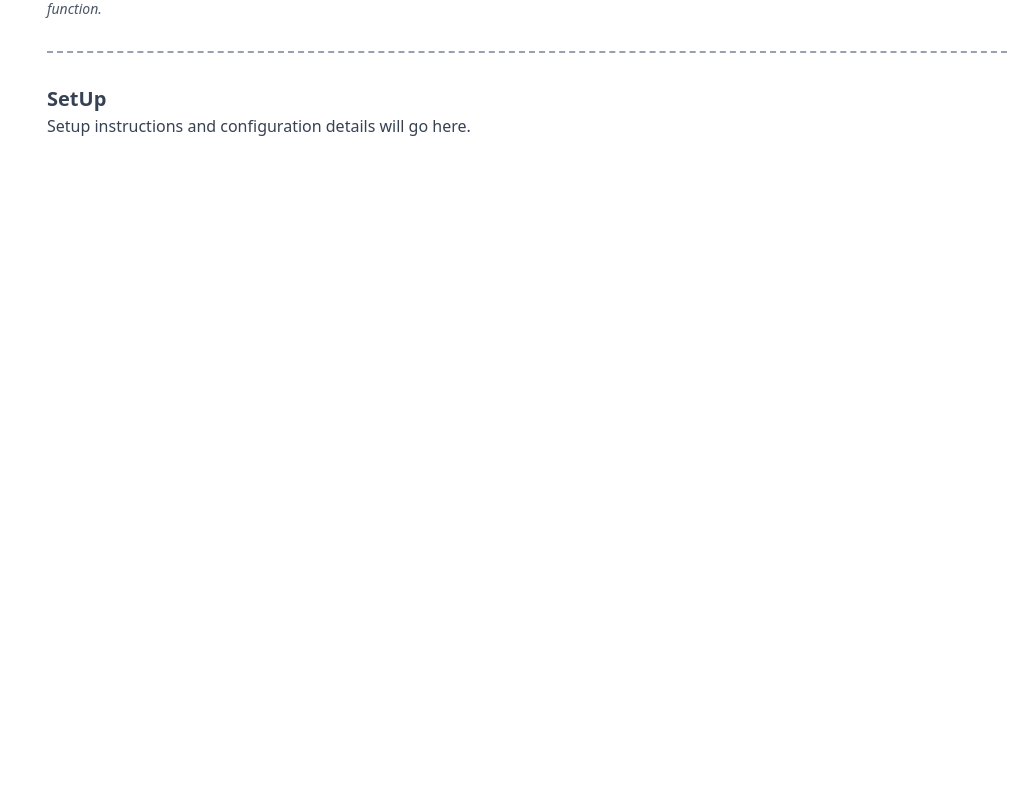
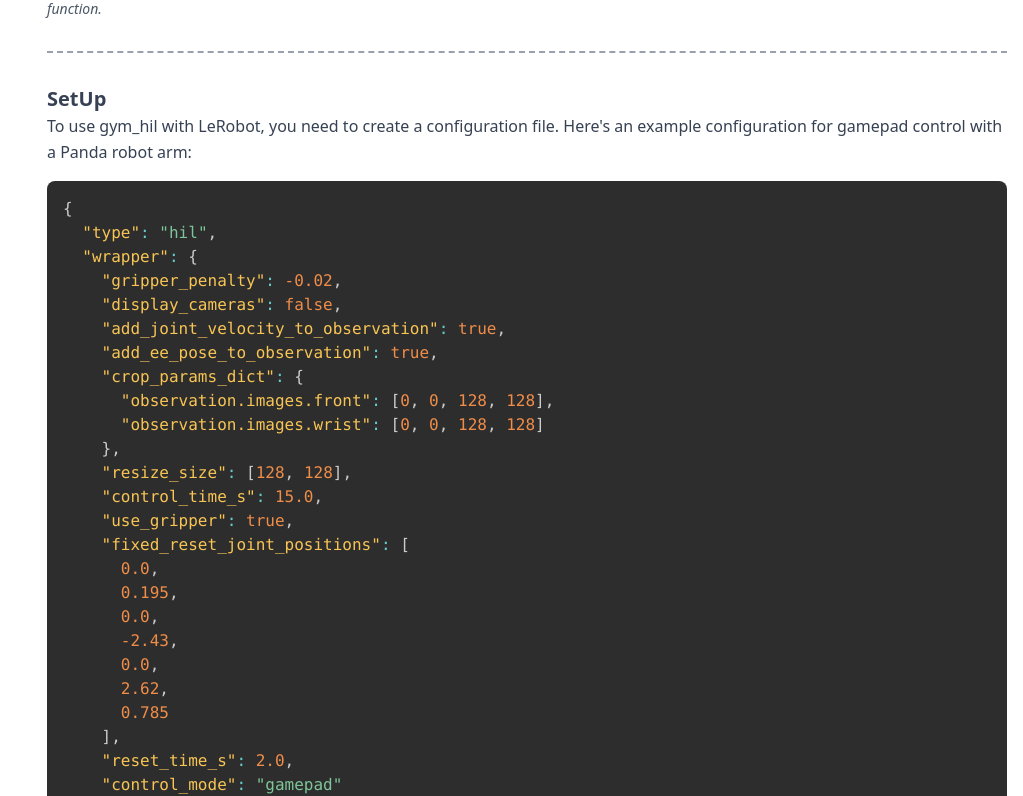
Before and after one commit to WilliamGiammona/learning-ai, a Next.js app: page /robotics in a window 1280 px wide. Shown: the part 1668-2464 px from the top of the page, without its empty margins (257-1280 px from the left). Before the commit the page ends 1839 px from the top, so only its background shows below. Built offline with nearby package versions, Linux system fonts and the light colour scheme.

Commit message:
refactor

```diff
--- a/app/robotics/page.tsx
+++ b/app/robotics/page.tsx
@@ -1,5 +1,7 @@
 import React from "react";
 import Image from "next/image";
+import { Prism as SyntaxHighlighter } from "react-syntax-highlighter";
+import { tomorrow } from "react-syntax-highlighter/dist/esm/styles/prism";
 
 const Robotics = () => {
   return (
@@ -250,7 +252,87 @@ const Robotics = () => {
 
             <section id="setup">
               <h3 className="text-xl font-semibold">SetUp</h3>
-              <p>Setup instructions and configuration details will go here.</p>
+              <p className="mb-4">
+                To use gym_hil with LeRobot, you need to create a configuration
+                file. Here&apos;s an example configuration for gamepad control
+                with a Panda robot arm:
+              </p>
+
+              <SyntaxHighlighter
+                language="json"
+                style={tomorrow}
+                className="rounded-lg mb-4"
+              >
+                {`{
+  "type": "hil",
+  "wrapper": {
+    "gripper_penalty": -0.02,
+    "display_cameras": false,
+    "add_joint_velocity_to_observation": true,
+    "add_ee_pose_to_observation": true,
+    "crop_params_dict": {
+      "observation.images.front": [0, 0, 128, 128],
+      "observation.images.wrist": [0, 0, 128, 128]
+    },
+    "resize_size": [128, 128],
+    "control_time_s": 15.0,
+    "use_gripper": true,
+    "fixed_reset_joint_positions": [
+      0.0,
+      0.195,
+      0.0,
+      -2.43,
+      0.0,
+      2.62,
+      0.785
+    ],
+    "reset_time_s": 2.0,
+    "control_mode": "gamepad"
+  },
+  "name": "heptapod_sim",
+  "mode": "record",
+  "repo_id": "WilliamGiammona/il_gym",
+  "dataset_root": null,
+  "task": "PandaPickCubeGamepad-v0",
+  "num_episodes": 30,
+  "episode": 0,
+  "pretrained_policy_name_or_path": null,
+  "device": "mps",
+  "push_to_hub": false,
+  "fps": 20,
+  "features": {
+    "observation.images.front": {
+      "type": "VISUAL",
+      "shape": [3, 128, 128]
+    },
+    "observation.images.wrist": {
+      "type": "VISUAL",
+      "shape": [3, 128, 128]
+    },
+    "observation.state": {
+      "type": "STATE",
+      "shape": [18]
+    },
+    "action": {
+      "type": "ACTION",
+      "shape": [4]
+    }
+  },
+  "features_map": {
+    "observation.images.front": "observation.images.front",
+    "observation.images.wrist": "observation.images.wrist",
+    "observation.state": "observation.state",
+    "action": "action"
+  },
+  "reward_classifier_pretrained_path": null
+}`}
+              </SyntaxHighlighter>
+
+              <p className="text-sm text-gray-600">
+                Key settings: gamepad control mode, MPS device for M4 Mac, 30
+                episodes at 20 FPS, and image processing parameters for the
+                robot&apos;s cameras.
+              </p>
             </section>
           </div>
         </main>
--- a/package.json
+++ b/package.json
@@ -9,9 +9,11 @@
     "lint": "next lint"
   },
   "dependencies": {
+    "@types/react-syntax-highlighter": "^15.5.13",
     "next": "^15.5.2",
     "react": "19.1.0",
-    "react-dom": "19.1.0"
+    "react-dom": "19.1.0",
+    "react-syntax-highlighter": "^15.6.6"
   },
   "devDependencies": {
     "@eslint/eslintrc": "^3",
```
Also changed, not shown: 1 other file (tests, documents, lock files or other folders).
